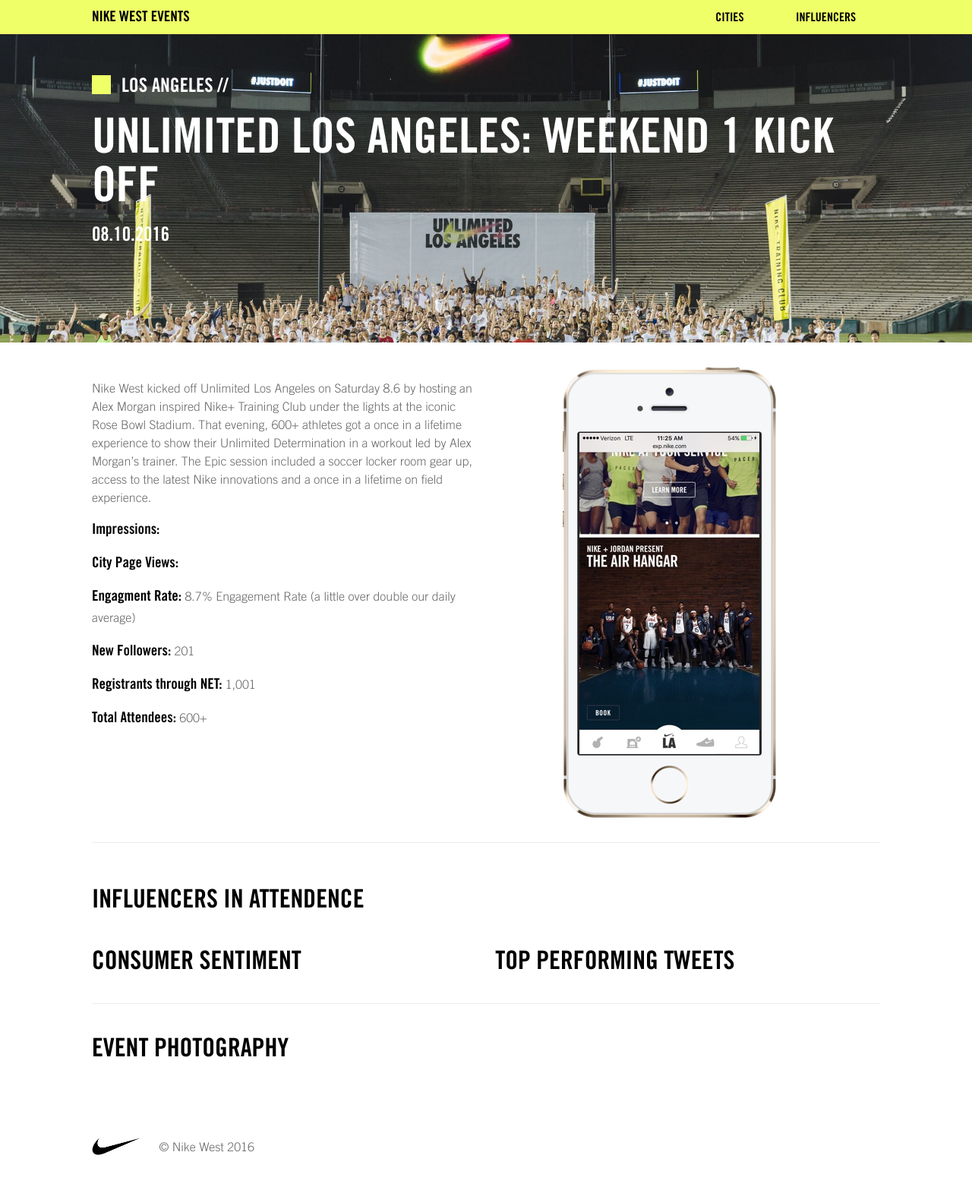
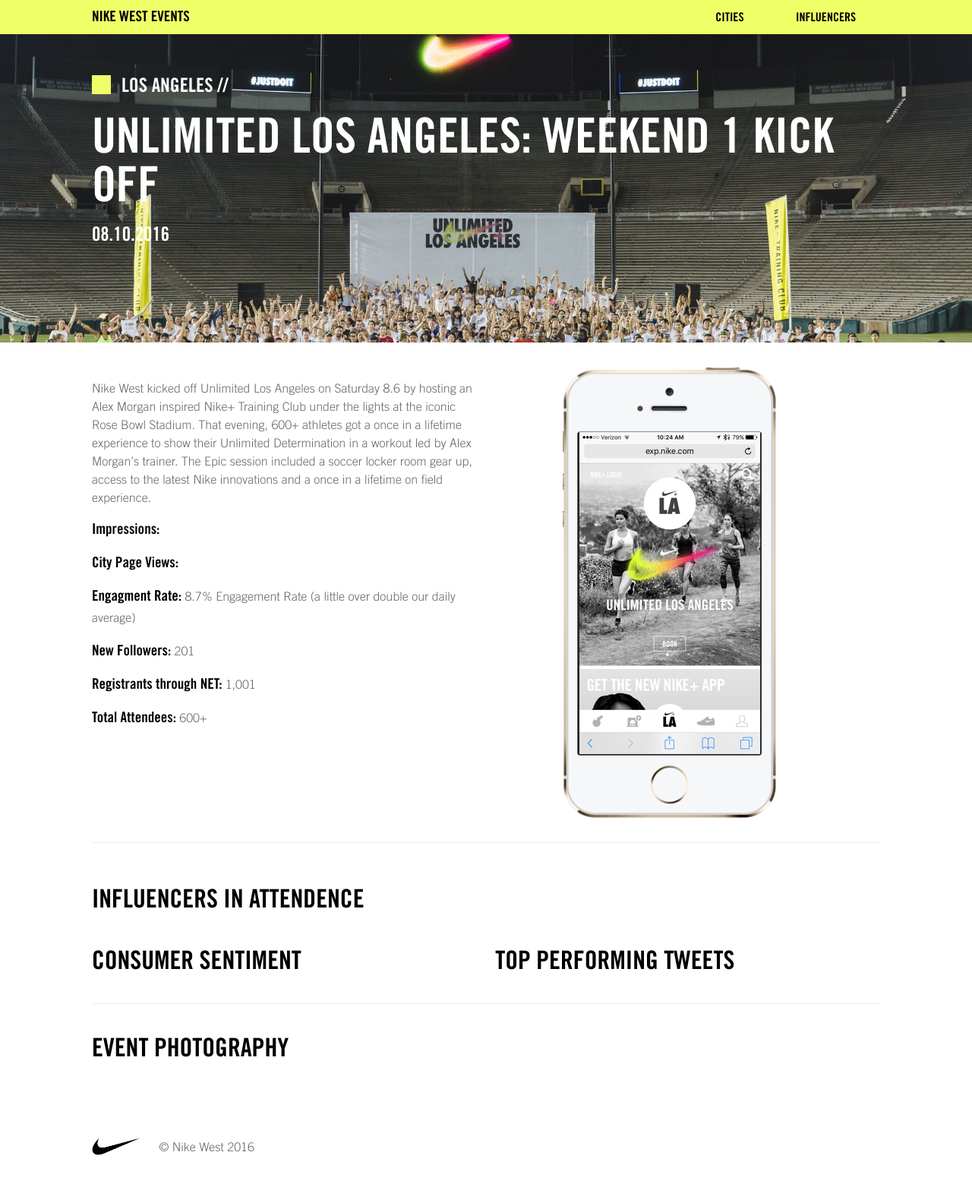
Before and after one commit to PHironaka/bream, a Jekyll site: the page built from _la/unlimited-los-angeles-weekend-1-kick-off.markdown, in a window 1280 px wide. Shown: the whole page at 76% size. Built offline with Jekyll 4.4.1, drawn with Linux system fonts in a browser that asks for light colours; a script that is not in the unit is left out.

Commit message:
Updated Unlimited Los Angeles Weekend 1 Kick Off

```diff
--- a/_la/unlimited-los-angeles-weekend-1-kick-off.markdown
+++ b/_la/unlimited-los-angeles-weekend-1-kick-off.markdown
@@ -2,7 +2,7 @@
 title: 'Unlimited Los Angeles: Weekend 1 Kick Off'
 date: 2016-08-10 23:06:00 Z
 background-post-image: "/uploads/unspecified-4.jpeg"
-city-page-mobile-asset: "/uploads/Group-2.png"
+city-page-mobile-asset: "/uploads/unlimited-la.png"
 engagement-rate: 8.7% Engagement Rate (a little over double our daily average)
 new-followers: 201
 attendees: 600+
```
